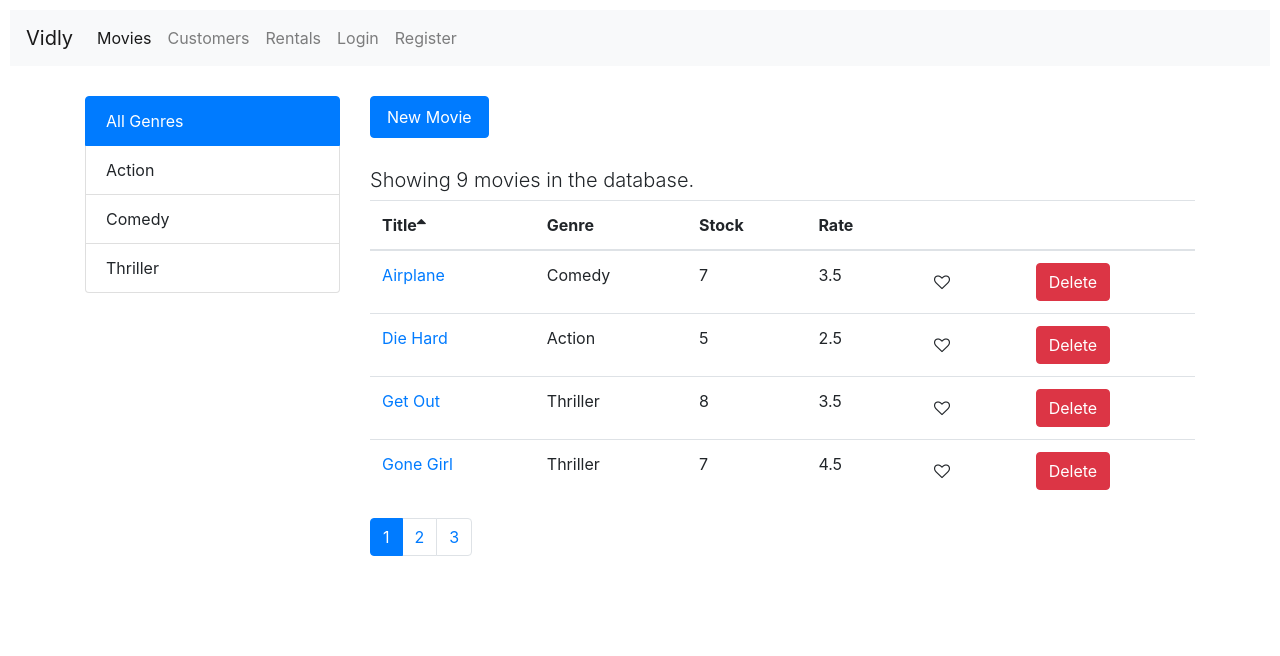
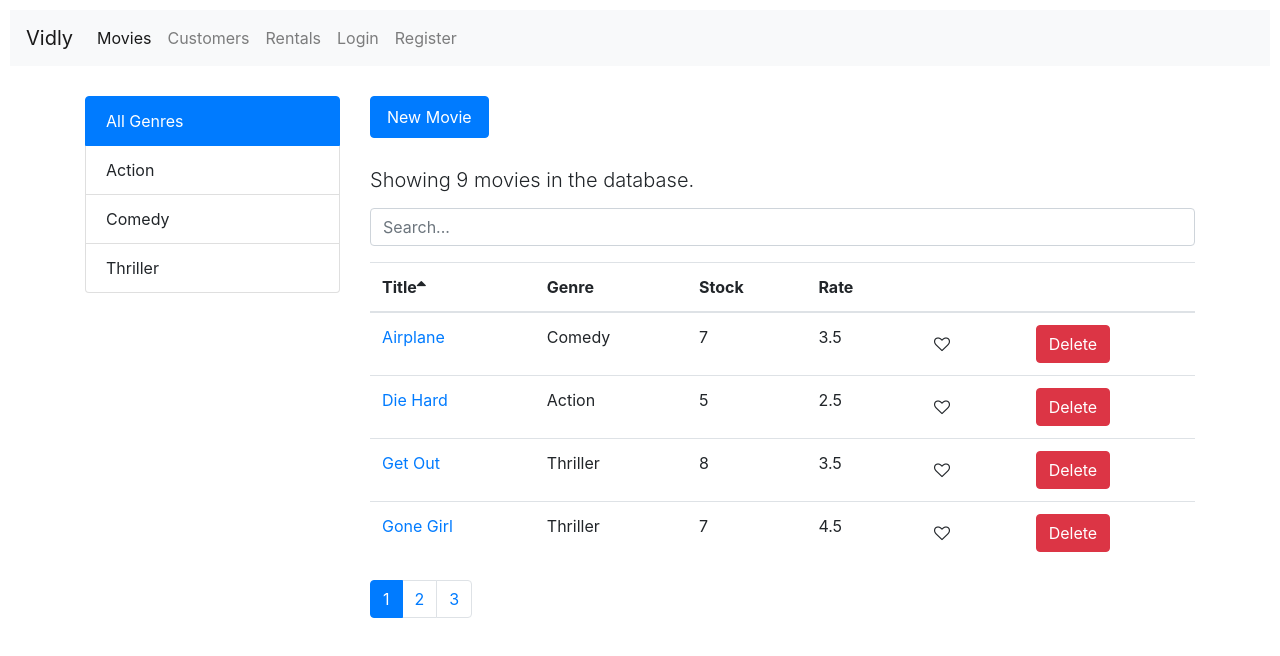
Before and after one commit to dlime/vidly, a React (Create React App) app: page /movies in a window 1280 px wide. Shown: the top 656 px of the page. Built offline with nearby package versions, Linux system fonts and the light colour scheme.

Commit message:
Forms - Exercise 3- Search Movie

```diff
--- a/src/common/filterListGroup.jsx
+++ b/src/common/filterListGroup.jsx
@@ -33,7 +33,7 @@ const FilterListGroup = ({ filtersArray, selectedFilter, onFilterClick }) => {
 // };
 
 FilterListGroup.propTypes = {
-  selectedFilter: PropTypes.string.isRequired,
+  selectedFilter: PropTypes.string,
   filtersArray: PropTypes.arrayOf(PropTypes.string).isRequired,
   onFilterClick: PropTypes.func.isRequired
   // valueProperty: PropTypes.string.isRequired,
--- a/src/common/form.jsx
+++ b/src/common/form.jsx
@@ -32,8 +32,6 @@ class Form extends Component {
     for (let errorItem of error.details) {
       errors[errorItem.path[0]] = errorItem.message;
     }
-
-    console.log(errors);
 
     return errors;
   };
--- /dev/null
+++ b/src/components/searchBox.jsx
@@ -0,0 +1,16 @@
+import React from "react";
+
+const SearchBox = ({ value, onChange }) => {
+  return (
+    <input
+      type="text"
+      name="query"
+      className="form-control my-3"
+      placeholder="Search..."
+      value={value}
+      onChange={e => onChange(e.currentTarget.value)}
+    />
+  );
+};
+
+export default SearchBox;
--- a/src/components/showMovies.jsx
+++ b/src/components/showMovies.jsx
@@ -3,6 +3,7 @@ import _ from "lodash";
 import { getMovies } from "../services/fakeMovieService";
 import { getGenres } from "../services/fakeGenreService";
 import MoviesTable from "./moviesTable";
+import SearchBox from "./searchBox";
 import Pagination from "../common/pagination";
 import FilterListGroup from "../common/filterListGroup";
 import { paginate, filterMovies } from "../utils/paginate.js";
@@ -50,7 +51,9 @@ export default class ShowMovies extends Component {
 
     filtersArray: [],
     allGenresFilter: "All Genres",
-    selectedFilter: "",
+    selectedFilter: null,
+
+    searchQuery: "",
 
     sortColumn: { path: "title", order: "asc" }
   };
@@ -98,11 +101,19 @@ export default class ShowMovies extends Component {
   };
 
   handleFilterClick = selectedFilter => {
-    this.setState({ selectedFilter, selectedPage: 1 });
+    this.setState({ selectedFilter, selectedPage: 1, searchQuery: "" });
   };
 
   handleSortClick = sortColumn => {
     this.setState({ sortColumn });
+  };
+
+  handleSearch = query => {
+    this.setState({
+      searchQuery: query,
+      selectedFilter: null,
+      selectedPage: 1
+    });
   };
 
   getPagedData = () => {
@@ -112,14 +123,18 @@ export default class ShowMovies extends Component {
       selectedPage,
       allGenresFilter,
       selectedFilter,
-      sortColumn
+      sortColumn,
+      searchQuery
     } = this.state;
 
-    const filteredMovies = filterMovies(
-      movies,
-      allGenresFilter,
-      selectedFilter
-    );
+    let filteredMovies = movies;
+    if (searchQuery) {
+      filteredMovies = movies.filter(movie =>
+        movie.title.toLowerCase().startsWith(searchQuery.toLowerCase())
+      );
+    } else if (selectedFilter) {
+      filteredMovies = filterMovies(movies, allGenresFilter, selectedFilter);
+    }
     const newPagesArray = _.range(
       1,
       Math.ceil(filteredMovies.length / this.state.itemsPerPage) + 1
@@ -140,7 +155,7 @@ export default class ShowMovies extends Component {
   };
 
   render() {
-    const { moviesCount, selectedPage } = this.state;
+    const { moviesCount, selectedPage, searchQuery } = this.state;
 
     if (moviesCount === 0) {
       return <h2 className="lead">There are no movies in the database.</h2>;
@@ -169,6 +184,7 @@ export default class ShowMovies extends Component {
           <h2 className="lead">
             Showing {filteredMoviesCount} movies in the database.
           </h2>
+          <SearchBox value={searchQuery} onChange={this.handleSearch} />
           <MoviesTable
             moviesToRender={moviesToRender}
             onLike={this.handleLiked}
```
